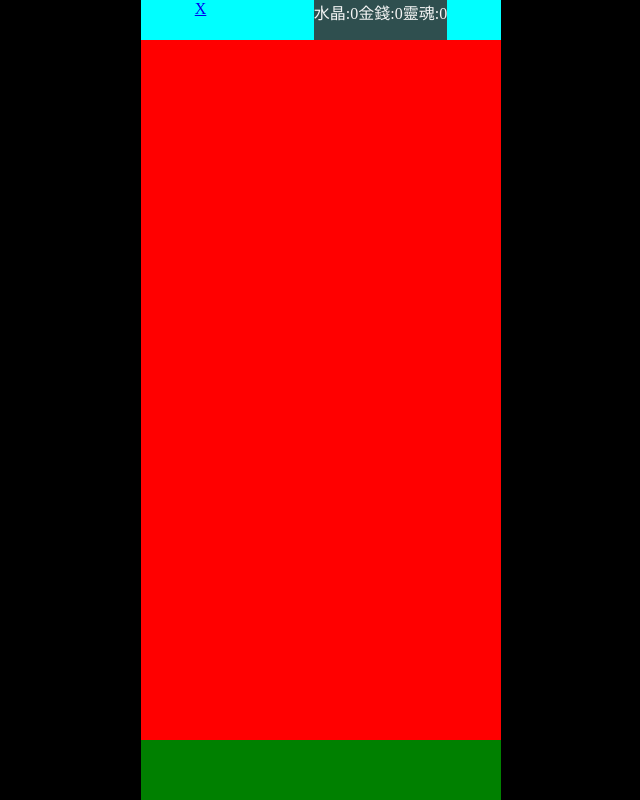
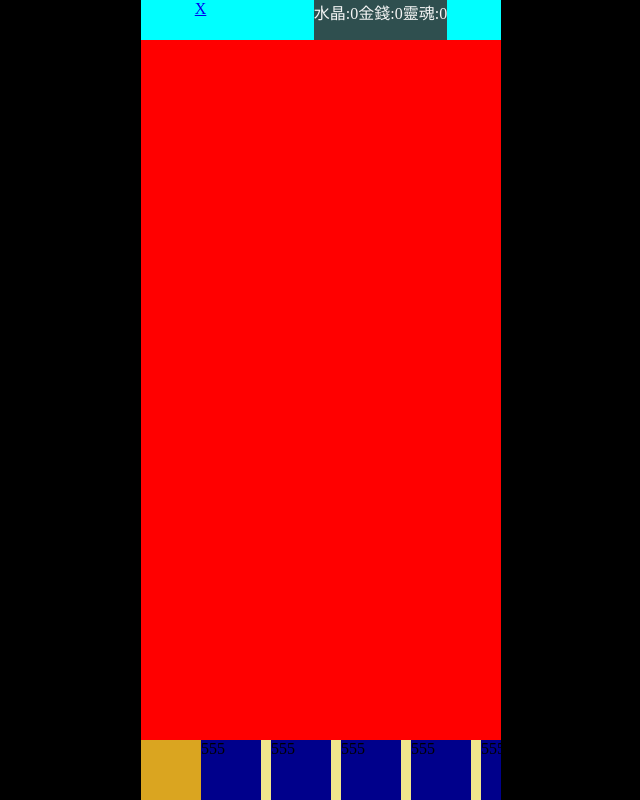
Before and after one commit to cifong/my-app, a React (Create React App) app: page /jobs in a window 1280 px wide. Shown: the whole page, without its empty margins (319-959 px from the left). Built offline with nearby package versions, Linux system fonts and the light colour scheme.

Commit message:
jobs and characters common item nav

```diff
--- a/src/assets/App.css
+++ b/src/assets/App.css
@@ -206,20 +206,20 @@
     height: 20%;
     background-color: yellow;
 }
-.character-nav {
+.item-nav {
     background-color: green;
     height: 7.5%;
     width: 100%;
     display: flex;
 }
-.character-pick {
+.item-pick {
     width: 7.5vh;
     height: 7.5vh;
     background-color: goldenrod;
     flex-grow: 0;
     flex-shrink: 0;
 }
-.character-list {
+.item-list {
     flex-grow: 1;
     background-color: khaki;
     display: flex;
--- /dev/null
+++ b/src/components/itemnav/itemnav.js
@@ -0,0 +1,12 @@
+import React from "react";
+
+export default function Itemnav(props) {
+    return (
+        <div className="item-nav">
+            <div className="item-pick"></div>
+            <div className="item-list">
+                {props.data}
+            </div>
+        </div>
+    );
+};
--- a/src/pages/characters/characters.js
+++ b/src/pages/characters/characters.js
@@ -1,12 +1,12 @@
 import React from "react";
 import { Link } from "react-router-dom";
 import Resources from "components/resource/resource";
+import Itemnav from "components/itemnav/itemnav";
 export default function Characters(props) {
     const data = new Array(10).fill(0).map((v) => {
         console.log(v)
         return <div className="character-item">555</div>;
-    })
-    console.log(data)
+    });
     return (
         <>
             <div className="homeconfig">
@@ -21,12 +21,7 @@ export default function Characters(props) {
                 <div className="character-skill"></div>
                 <div className="character-skill"></div>
             </div>
-            <div className="character-nav">
-                <div className="character-pick"></div>
-                <div className="character-list">
-                    {data}
-                </div>
-            </div>
+            <Itemnav data={data}/>
         </>
     );
 };
--- a/src/pages/jobs/jobs.js
+++ b/src/pages/jobs/jobs.js
@@ -1,7 +1,12 @@
 import React from "react";
 import { Link } from "react-router-dom";
 import Resources from "components/resource/resource";
+import Itemnav from "components/itemnav/itemnav";
 export default function Jobs(props) {
+    const data = new Array(10).fill(0).map((v) => {
+        console.log(v)
+        return <div className="character-item">555</div>;
+    })
     return (
         <>
             <div className="homeconfig">
@@ -18,10 +23,7 @@ export default function Jobs(props) {
                 <div className="jobs-details-ablity"></div>
                 <div className="jobs-details-ablities"></div>
             </div>
-            <div className="jobs-nav">
-                <div className="jobs-pick"></div>
-                <div className="jobs-list"></div>
-            </div>
+            <Itemnav data={data}/>
         </>
     );
 };
```
